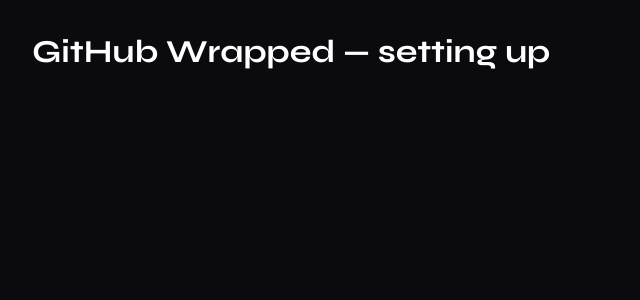
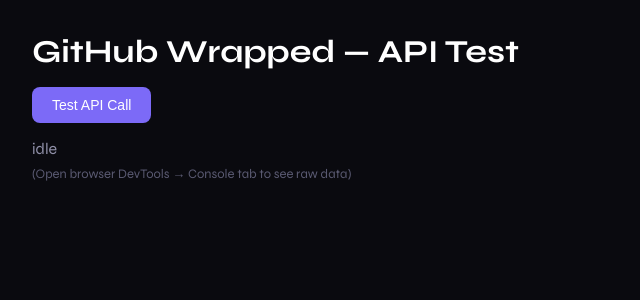
Before and after one commit to Raghavtripathii/github-wrapped, a React (Vite) app: page / in a window 1280 px wide. Shown: the top 300 px of the page, without its empty margins (0-640 px from the left). Built offline with nearby package versions, Linux system fonts and the light colour scheme.

Commit message:
feat: add GitHub API fetching with pagination and error handling

```diff
--- a/src/App.jsx
+++ b/src/App.jsx
@@ -1,9 +1,46 @@
-import React from 'react'
+import React, { useState } from 'react'
+import { fetchGithubUserData } from './github.js'
 
+// TODO: Temporary API check. Verify data in console before building UI.
 export default function App() {
+  const [status, setStatus] = useState('idle')
+
+  async function handleTest() {
+    setStatus('loading...')
+    try {
+      const data = await fetchGithubUserData('torvalds')
+      console.log('User:', data.userInfo)
+      console.log('Repos:', data.repos.length, 'repos fetched')
+      console.log('Events:', data.events.length, 'events fetched')
+      console.log('First repo:', data.repos[0])
+      setStatus(`Done! Check console. Got ${data.repos.length} repos.`)
+    } catch (err) {
+      console.error(err)
+      setStatus('Error: ' + err.message)
+    }
+  }
+
   return (
     <div style={{ padding: '2rem', color: 'white' }}>
-      <h1>GitHub Wrapped — setting up</h1>
+      <h1 style={{ marginBottom: '1rem' }}>GitHub Wrapped — API Test</h1>
+      <button
+        onClick={handleTest}
+        style={{
+          padding: '10px 20px',
+          background: '#7c6af7',
+          color: 'white',
+          border: 'none',
+          borderRadius: '8px',
+          cursor: 'pointer',
+          fontSize: '14px',
+        }}
+      >
+        Test API Call
+      </button>
+      <p style={{ marginTop: '1rem', color: '#9090a8' }}>{status}</p>
+      <p style={{ marginTop: '0.5rem', color: '#5a5a72', fontSize: '13px' }}>
+        (Open browser DevTools → Console tab to see raw data)
+      </p>
     </div>
   )
 }
--- /dev/null
+++ b/src/github.js
@@ -0,0 +1,64 @@
+// github.js
+// Handles communication with the GitHub API to fetch raw user data.
+
+const GITHUB_BASE = 'https://api.github.com';
+
+// Helper function for making API requests with basic error handling
+async function fetchFromGithub(endpoint) {
+  const url = `${GITHUB_BASE}${endpoint}`;
+  const response = await fetch(url, {
+    headers: {
+      Accept: 'application/vnd.github+json',
+    },
+  });
+
+  if (response.status === 404) {
+    throw new Error('NOT_FOUND');
+  }
+
+  if (response.status === 403 || response.status === 429) {
+    throw new Error('RATE_LIMIT');
+  }
+
+  if (!response.ok) {
+    throw new Error(`GitHub error: ${response.status}`);
+  }
+
+  return response.json();
+}
+
+// Handles paginated GitHub API endpoints to fetch all available items
+async function fetchAllPages(endpoint, maxPages = 4) {
+  const allItems = [];
+
+  for (let page = 1; page <= maxPages; page++) {
+    const separator = endpoint.includes('?') ? '&' : '?';
+    const data = await fetchFromGithub(
+      `${endpoint}${separator}per_page=100&page=${page}`
+    );
+
+    if (!Array.isArray(data) || data.length === 0) break;
+
+    allItems.push(...data);
+
+    // Break the loop if the current page has fewer than 100 items (last page reached)
+    if (data.length < 100) break;
+  }
+
+  return allItems;
+}
+
+// Main function to concurrently fetch user profile, repositories, and recent events
+export async function fetchGithubUserData(username) {
+  const [userInfo, repos, events] = await Promise.all([
+    fetchFromGithub(`/users/${username}`),
+    fetchAllPages(`/users/${username}/repos`),
+    fetchAllPages(`/users/${username}/events`, 3),
+  ]);
+
+  return {
+    userInfo,
+    repos,
+    events,
+  };
+}
```
